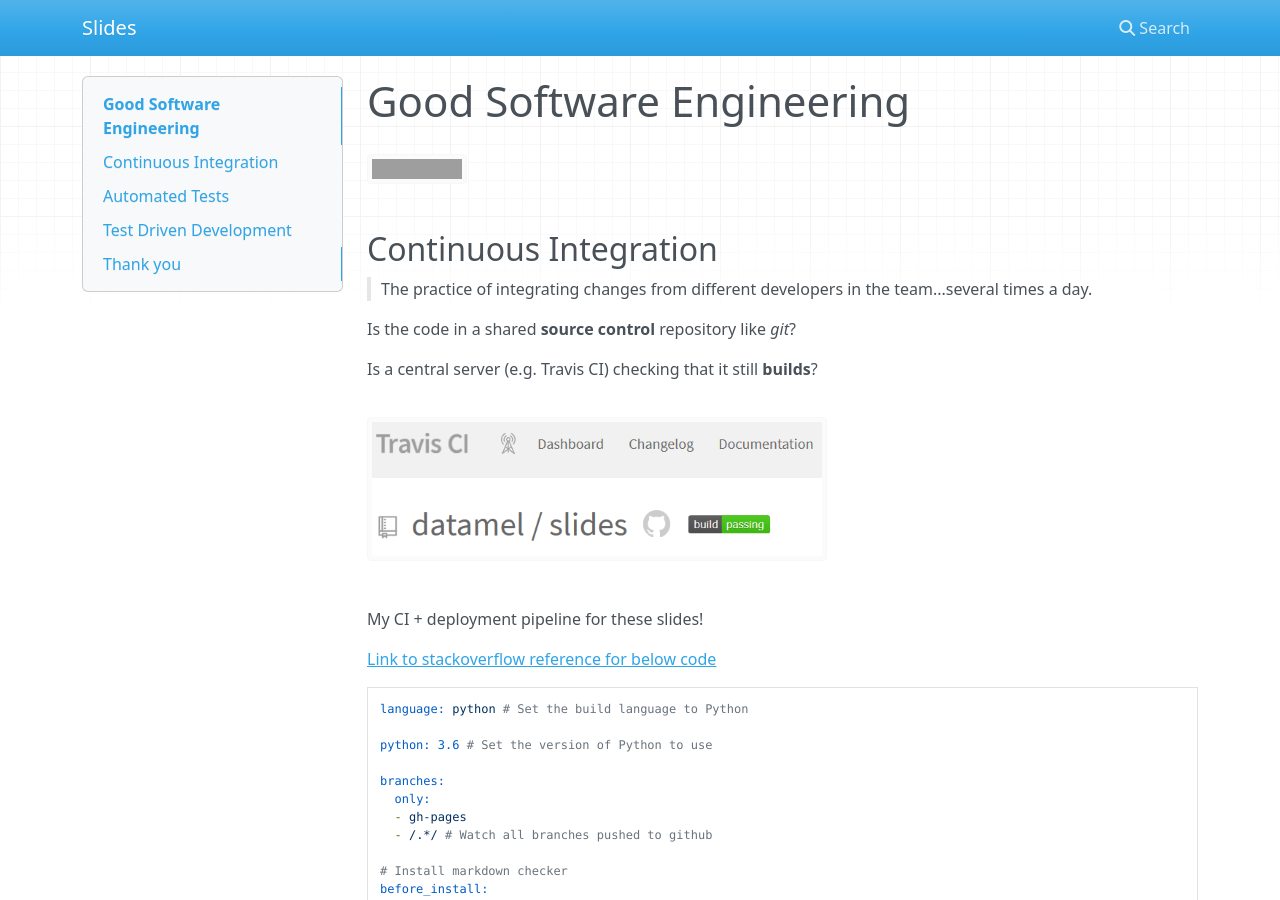
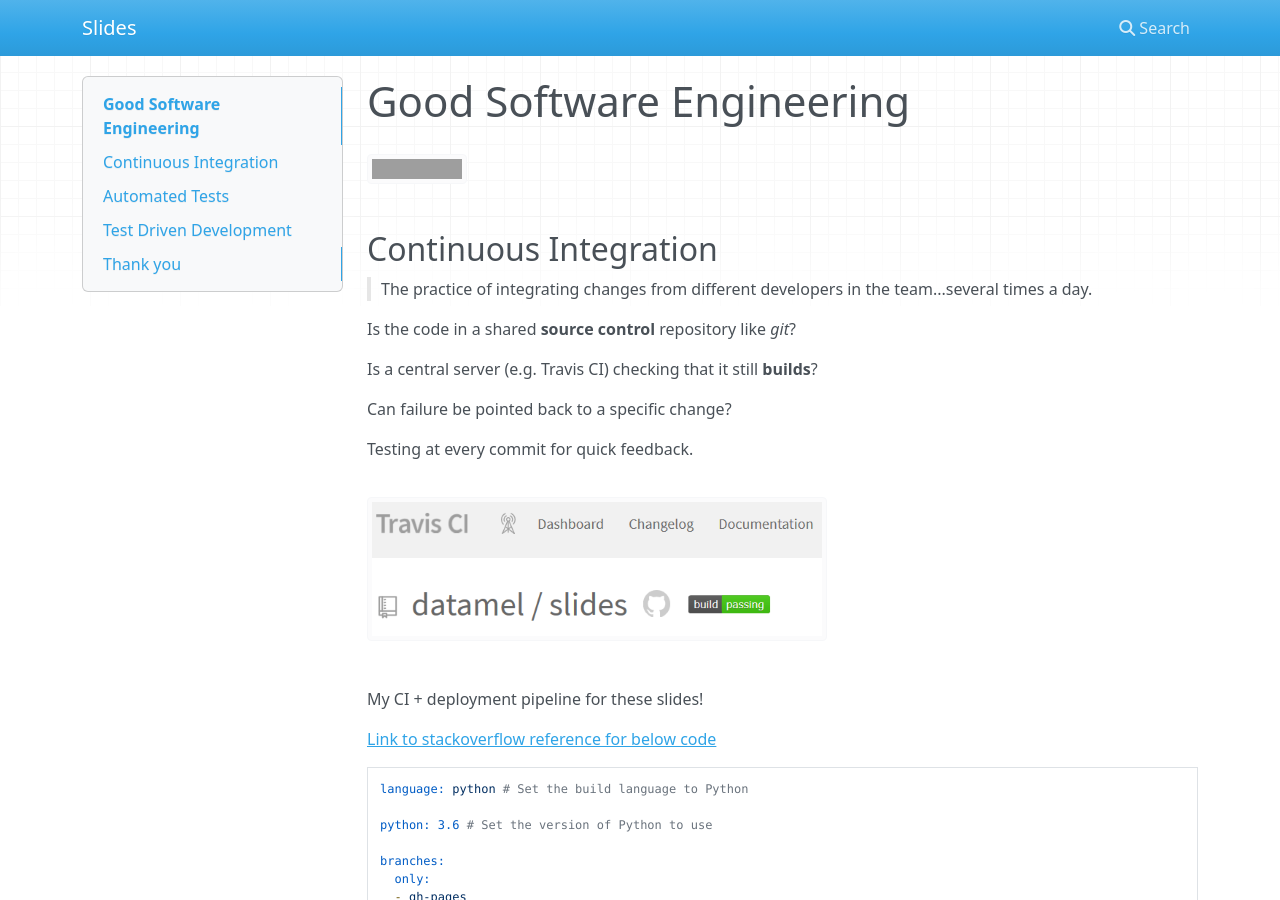
Before and after one commit to datamel/slides, an MkDocs documentation site: the page built from docs/index.md, in a window 1280 px wide and 900 px high. Built offline with MkDocs 1.6.1, drawn with Linux system fonts in a browser that asks for light colours; nearby versions of some CDN libraries; grey boxes are pictures that could not be loaded.

Commit message:
Update index.md

```diff
--- a/docs/index.md
+++ b/docs/index.md
@@ -9,6 +9,10 @@
 Is the code in a shared **source control** repository like *git*?
 
 Is a central server (e.g. Travis CI) checking that it still **builds**?
+
+Can failure be pointed back to a specific change?
+
+Testing at every commit for quick feedback.
 
 ![VSCodeTests](build_pass-resized.png)
 
```
